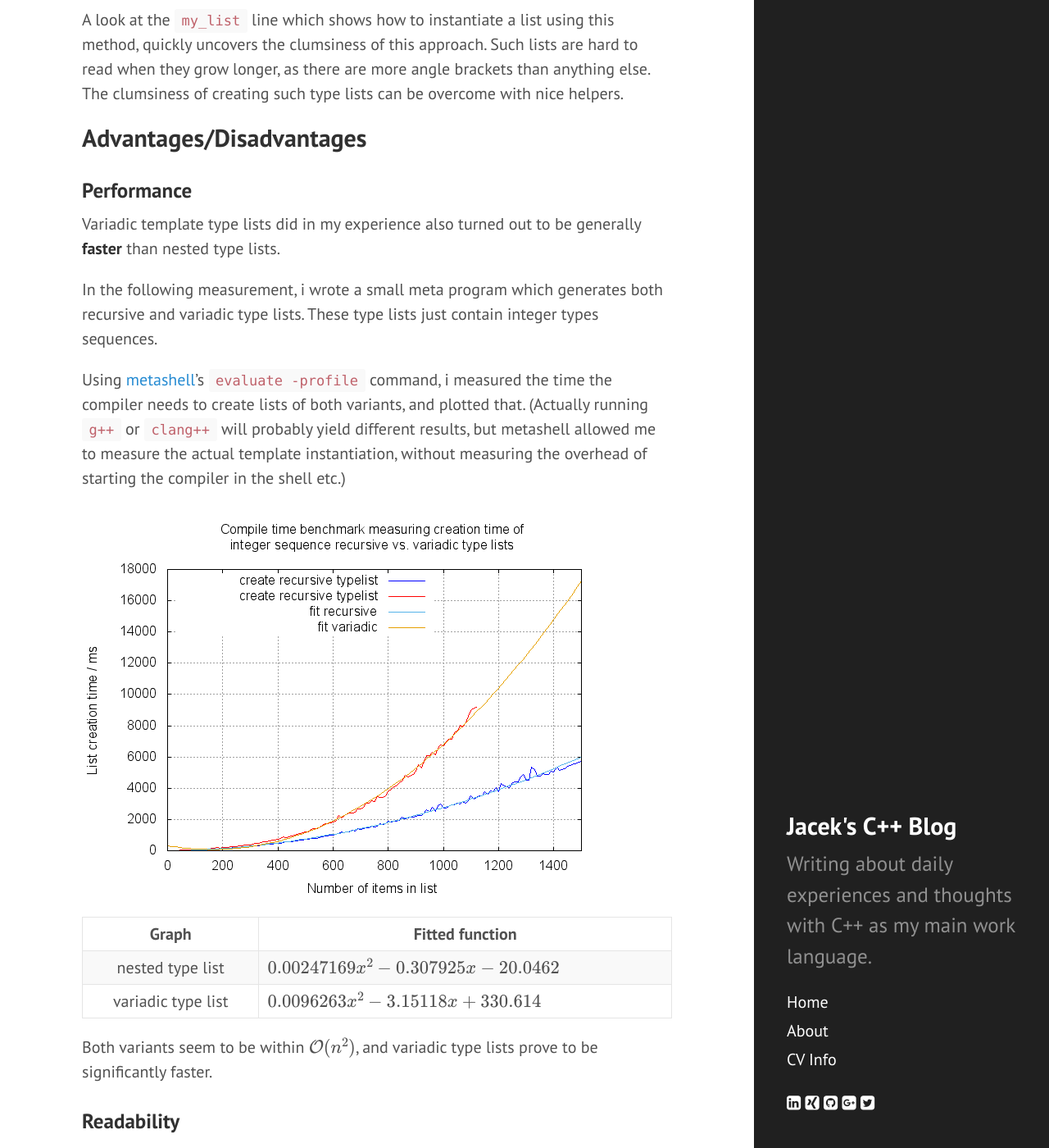
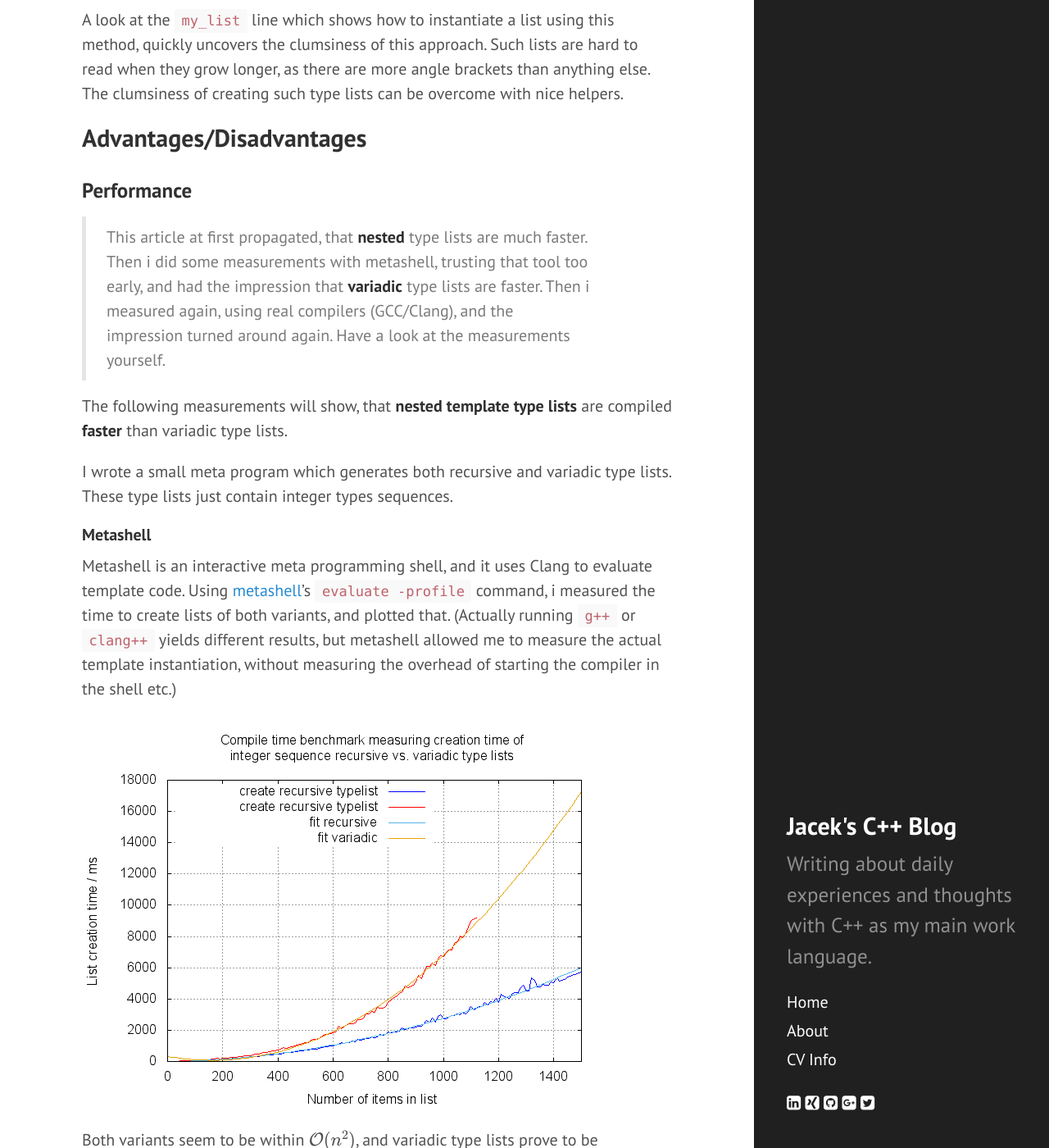
Before and after one commit to tfc/tfc.github.io, a Jekyll site: the page built from _posts/2016-05-08-compile_time_type_lists.md, in a window 1280 px wide and 1400 px high, scrolled down 1309 px. Shown: the whole window at 82% size. Built offline with Jekyll 4.4.1, drawn with Linux system fonts in a browser that asks for light colours; nearby versions of some CDN libraries; formulas are drawn with MathJax 3; comment, search, counter and statistics services are not loaded; some of the changed text lies outside the part shown.

Commit message:
Fix type list article again.

```diff
--- a/_posts/2016-05-08-compile_time_type_lists.md
+++ b/_posts/2016-05-08-compile_time_type_lists.md
@@ -17,7 +17,7 @@
 There are several possibilities to implement lists in template meta language.
 Different implemetations usually have different trade-offs, so i sketch two implementation variants and discuss their advantages and disadvantages.
 
-### Way 1: variadic template type lists
+### Way 1: Variadic template type lists
 
 {% highlight c++ %}
 template <typename ... Types> struct type_list {};
@@ -59,23 +59,37 @@
 
 ### Performance
 
-Variadic template type lists did in my experience also turned out to be generally **faster** than nested type lists.
+> This article at first propagated, that **nested** type lists are much faster. Then i did some measurements with metashell, trusting that tool too early, and had the impression that **variadic** type lists are faster. Then i measured again, using real compilers (GCC/Clang), and the impression turned around again. Have a look at the measurements yourself.
 
-In the following measurement, i wrote a small meta program which generates both recursive and variadic type lists.
+The following measurements will show, that **nested template type lists** are compiled **faster** than variadic type lists.
+
+I wrote a small meta program which generates both recursive and variadic type lists.
 These type lists just contain integer types sequences.
 
-Using [metashell](http://metashell.org/)'s `evaluate -profile` command, i measured the time the compiler needs to create lists of both variants, and plotted that.
-(Actually running `g++` or `clang++` will probably yield different results, but metashell allowed me to measure the actual template instantiation, without measuring the overhead of starting the compiler in the shell etc.)
+#### Metashell
 
-![Compile time benchmark measuring creation time of integer sequence recursive vs. variadic type lists]({{ site.url }}/assets/compile_time_type_list_creation_benchmark.png)
+Metashell is an interactive meta programming shell, and it uses Clang to evaluate template code.
+Using [metashell](http://metashell.org/)'s `evaluate -profile` command, i measured the time to create lists of both variants, and plotted that.
+(Actually running `g++` or `clang++` yields different results, but metashell allowed me to measure the actual template instantiation, without measuring the overhead of starting the compiler in the shell etc.)
 
-| Graph | Fitted function |
-|:-----:|-----------------|
-| nested type list |  $$ 0.00247169 x^2 - 0.307925 x -20.0462 $$  |
-| variadic type list |  $$ 0.0096263 x^2 -3.15118  x + 330.614 $$  |
+![Metashell: Compile time benchmark measuring creation time of integer sequence recursive vs. variadic type lists]({{ site.url }}/assets/compile_time_type_list_creation_benchmark_metashell.png)
 
-Both variants seem to be within $$\mathcal{O}(n^2)$$, and variadic type lists prove to be significantly faster.
+Both variants seem to be within $$\mathcal{O}(n^2)$$, and variadic type lists prove to be significantly faster in metashell.
 
+#### GCC/Clang
+
+The compile times of real compilers are of course more interesting, when writing some serious meta programming code for productive use.
+Interestingly, the numbers here are **completely different** than the numbers from the measurements in metashell.
+
+![GCC/Clang: Compile time benchmark measuring creation time of integer sequence recursive vs. variadic type lists]({{ site.url }}/assets/compile_time_type_list_creation_benchmark_compilers.png)
+
+Again, both variants seem to be within $$\mathcal{O}(n^2)$$.
+But this time, nested type lists clearly win the race.
+
+In fact, nested type lists are so much faster in this benchmarks, that it seems that they are **the** list implementation of choice.
+
+The graphs of the nested type list runs in GCC/Clang appear really small and similar in the diagram, and it's hard to compare them from this picture.
+I do not provide a diagram only showing these, because the lines are extremely noisy, not significantly different, and therefore the comparison between clang and GCC does not seem to be very meaningful in this case.
 
 ### Readability
 
```
Also changed, not shown: assets/compile_time_type_list_creation_benchmark_compilers.png (added), assets/compile_time_type_list_creation_benchmark_metashell.png (renamed from assets/compile_time_type_list_creation_benchmark.png).
